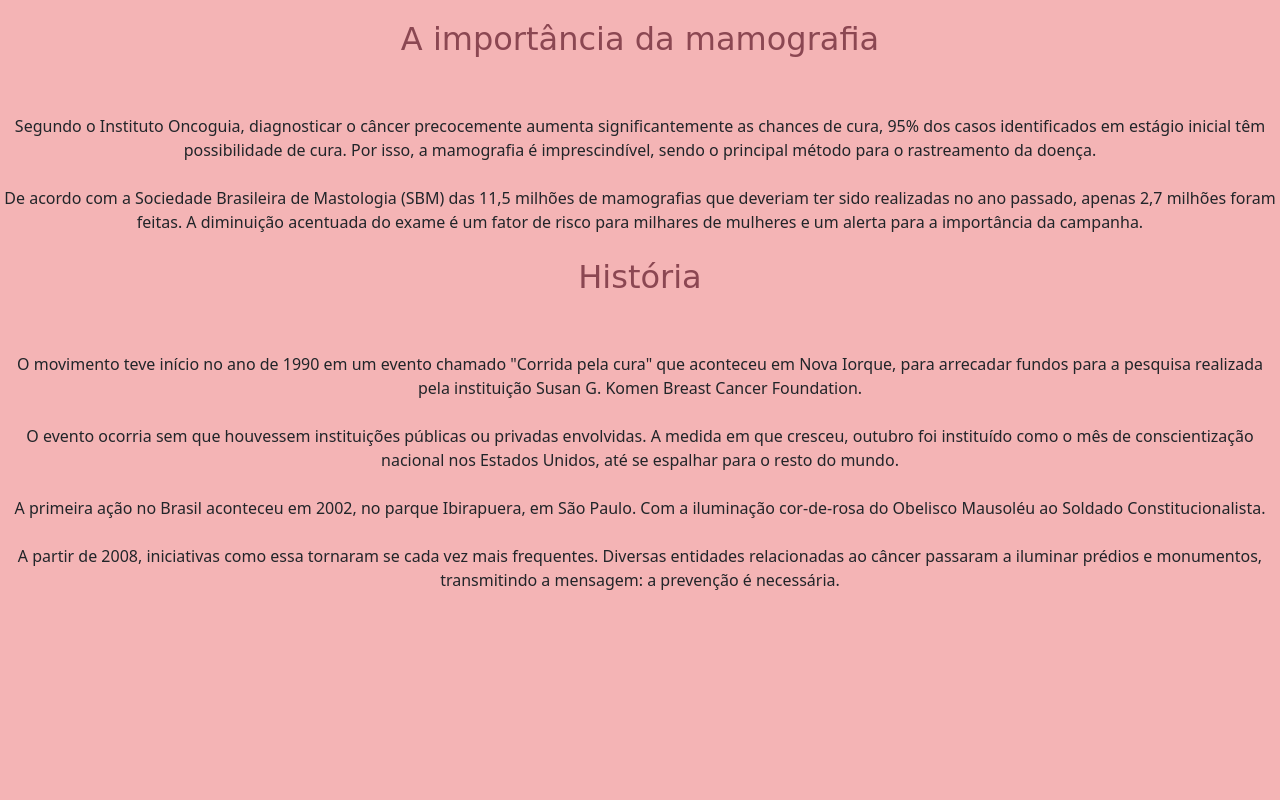
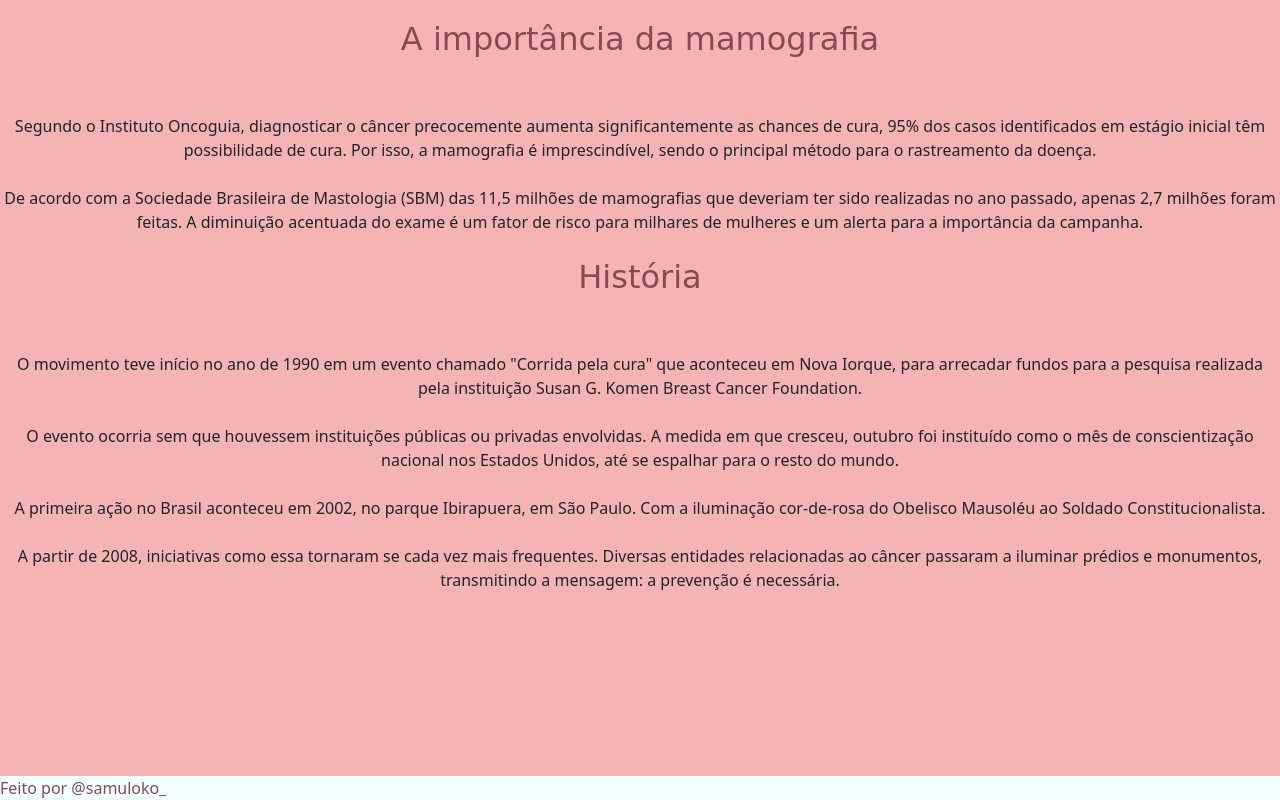
Before and after one commit to samu-rammon/outubro-rosa, a plain HTML site: page trabalho/index.html in a window 1280 px wide. Shown: the part 3236-4036 px from the top of the page. Before the commit the page ends 3868 px from the top, so only its background shows below. Drawn offline with nearby package versions, Linux system fonts and the light colour scheme.

Commit message:
Update index.html

```diff
--- a/trabalho/index.html
+++ b/trabalho/index.html
@@ -110,6 +110,15 @@ A partir de 2008, iniciativas como essa tornaram se cada vez mais frequentes. Di
 <br>
 </p>
 </center>
+<br>
+<br>
+<br>
+<br>
+<br>
+<br>
+<footer style="color: #8b4752; background-color: azure;">
+  Feito por @samuloko_
+</footer>
     <!-- Optional JavaScript; choose one of the two! -->
 
     <!-- Option 1: Bootstrap Bundle with Popper -->
```
